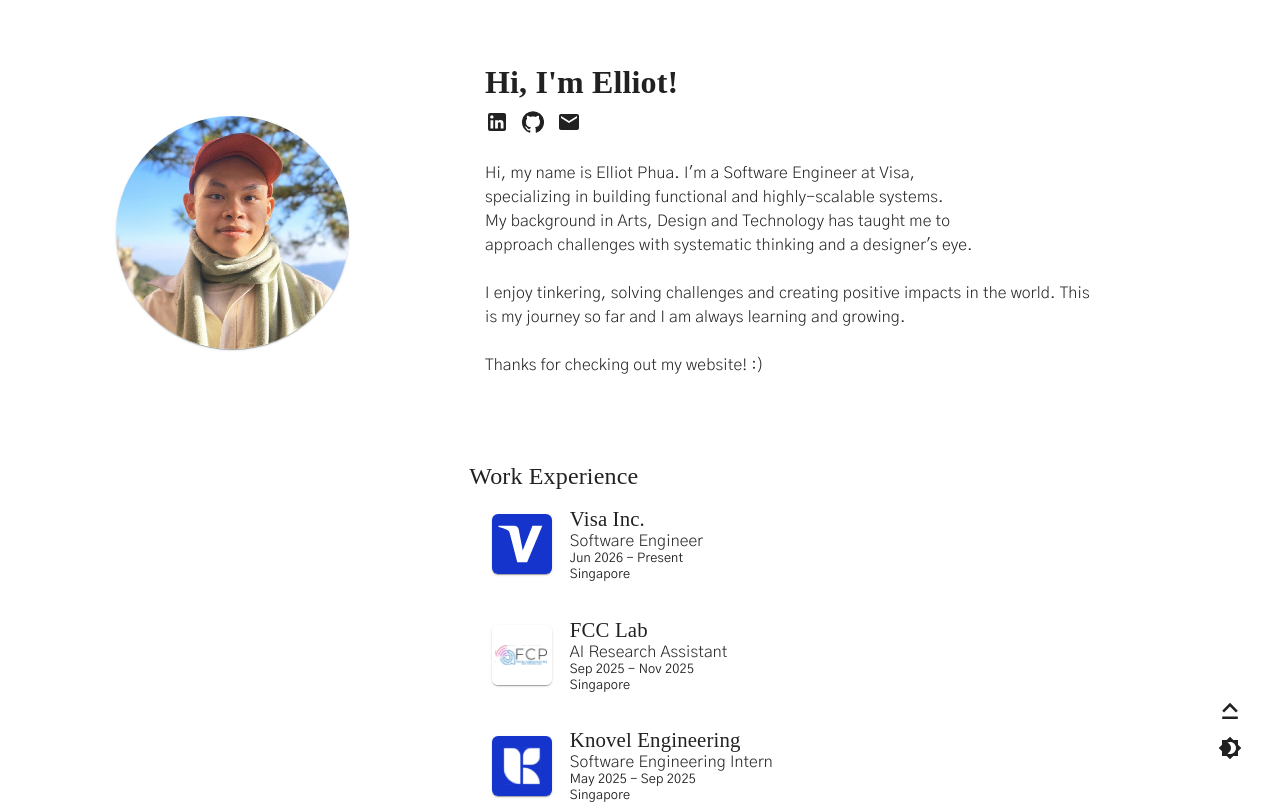
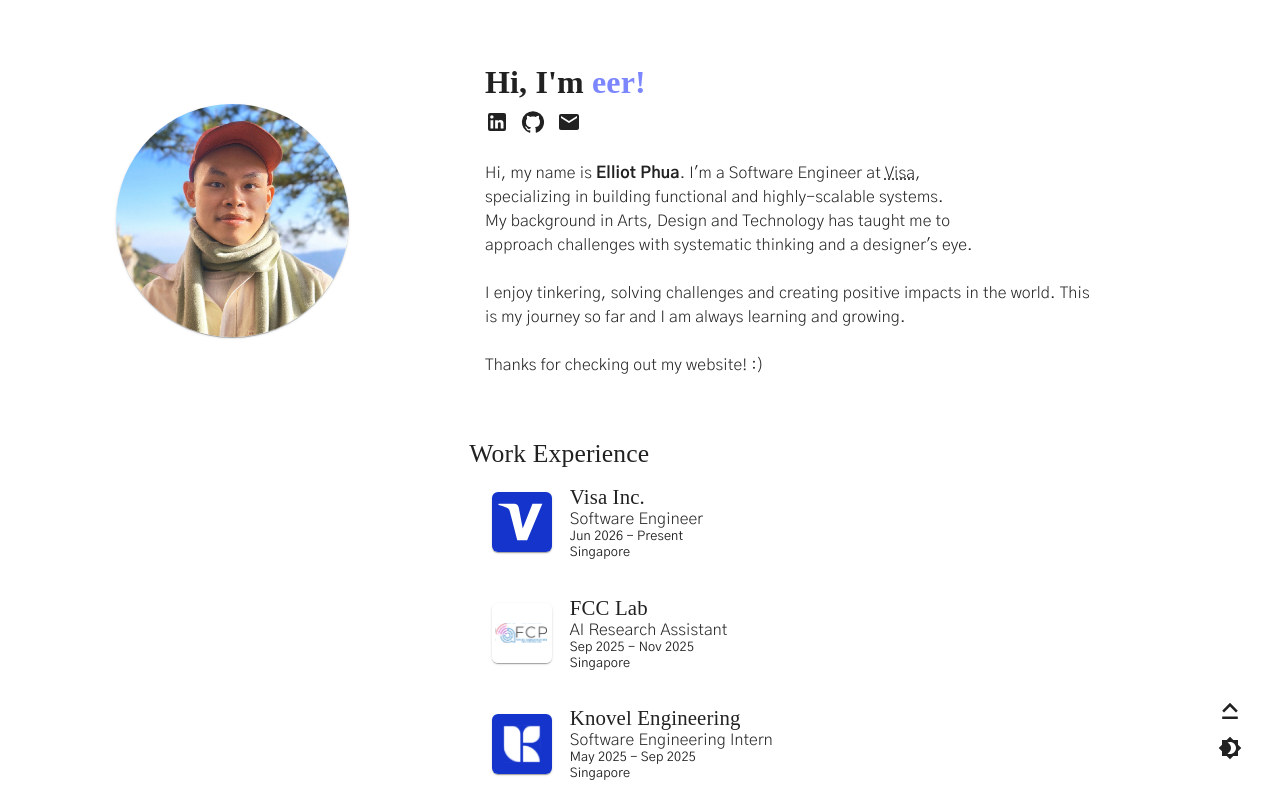
Before and after one commit to ElliotMonde/eliph, a React (Vite) app: page / in a window 1280 px wide. Shown: the top 804 px of the page. Built offline with nearby package versions, Linux system fonts and the light colour scheme; a web font is replaced by a local one.

Commit message:
Add gsap entrance animation for title text.

```diff
--- a/index.html
+++ b/index.html
@@ -9,7 +9,7 @@
       href="https://fonts.googleapis.com/css2?family=Averia+Serif+Libre:ital,wght@0,300;0,400;0,700;1,300;1,400;1,700&family=Gothic+A1:ital,wght@0,300;0,400;0,700;1,300;1,400;1,700&display=swap"
       rel="stylesheet">
     <meta name="viewport" content="width=device-width, initial-scale=1.0" />
-    <title>eliph | Elliot Phua</title>
+    <title>Elliot Phua</title>
     <meta name="description" content="Portfolio of Elliot Phua, Software Engineer at Visa with a multidisciplinary background in Arts, Design and Technology."/>
     <meta name="keywords" content="Elliot Phua, Software Engineer, Visa, SUTD, Singapore, Artist, Designer, Engineer, Elliot" />
     <meta name="author" content="Elliot Phua" />
--- a/package.json
+++ b/package.json
@@ -25,8 +25,10 @@
     "@mui/material": "^9.0.1",
     "@mui/styled-engine-sc": "^9.0.1",
     "@tailwindcss/vite": "^4.3.0",
+    "@types/gsap": "^1.20.2",
     "class-variance-authority": "^0.7.1",
     "clsx": "^2.1.1",
+    "gsap": "^3.15.0",
     "liquid-glass-react": "^1.1.1",
     "lucide-react": "^1.16.0",
     "react": "^19.2.6",
--- a/src/components/TitleCard.tsx
+++ b/src/components/TitleCard.tsx
@@ -1,11 +1,11 @@
 import Card from "@mui/material/Card";
-import TextType from "./typography/TextType";
 import LinkedInIcon from '@mui/icons-material/LinkedIn';
 import GitHubIcon from '@mui/icons-material/GitHub';
 import EmailIcon from '@mui/icons-material/Email';
 import CheckIcon from '@mui/icons-material/Check';
 import { useContext } from "react";
 import { AlertContext } from "../provider/AlertProvider";
+import ChangingText from "./animation/ChangingText";
 
 const photoStyle: React.CSSProperties = {
     background: "none",
@@ -18,10 +18,7 @@ const photoStyle: React.CSSProperties = {
 }
 
 const email: string = "elliotphua@gmail.com";
-const introduction: string[] = [
-    `Hi, my name is Elliot Phua. I'm a Software Engineer at Visa, specializing in building functional and highly-scalable systems. My background in Arts, Design and Technology has taught me to approach challenges with systematic thinking and a designer's eye.`,
-    `I enjoy tinkering, solving challenges and creating positive impacts in the world. This is my journey so far and I am always learning and growing.`,
-    `Thanks for checking out my website! :)`]
+
 interface SocialProp {
     link: string;
     icon: React.ReactNode;
@@ -52,8 +49,8 @@ export default function TitleCard() {
                 </Card>
             </div>
             {/* Name */}
-            <div className="flex flex-5 flex-col w-fit min-container max-sm:justify-center ml-5 mr-5 text-balance">
-                <div className="max-sm:self-center"><TextType text="Hi, I'm Elliot!" theme="header" /></div>
+            <div className="flex flex-5 flex-col w-full min-container max-sm:justify-center ml-5 mr-5 text-balance">
+                <div className="max-sm:self-center">{ <ChangingText/> }</div>
                 {/* Socials */}
                 <div className="flex flex-row gap-3 mt-2 max-sm:justify-center">
                     <Social aria-description="Redirect to Elliot's Linkedin" link="https://www.linkedin.com/in/elliotphua/" icon=<LinkedInIcon /> />
@@ -61,7 +58,13 @@ export default function TitleCard() {
                     <div onClick={copyEmail}><Social aria-description="Send email to Elliot or copy email address" link={`mailto:${email}`} icon=<EmailIcon /> /></div>
                 </div>
                 <div className="max-w-[80%] mt-5 max-sm:self-center">
-                    {introduction.map((s) => <span className="body">{s}<br/><br/></span>)}
+                    <span className="body">
+                        Hi, my name is <b>Elliot Phua</b>. I'm a Software Engineer at <a target="_blank" href="https://www.visa.com/" className="decoration-dotted underline">Visa</a>, specializing in building functional and highly-scalable systems. My background in Arts, Design and Technology has taught me to approach challenges with systematic thinking and a designer's eye.
+                        <br /><br />
+                        I enjoy tinkering, solving challenges and creating positive impacts in the world. This is my journey so far and I am always learning and growing.
+                        <br /><br />
+                        Thanks for checking out my website! :)
+                    </span>
                 </div>
             </div>
         </div>)
--- /dev/null
+++ b/src/components/animation/ChangingText.tsx
@@ -0,0 +1,74 @@
+import gsap from "gsap"
+import { useEffect, useRef, useState } from "react"
+import { TextPlugin } from "gsap/TextPlugin"
+
+gsap.registerPlugin(TextPlugin)
+
+export default function ChangingText() {
+    const wordsRef = useRef<HTMLSpanElement>(null);
+    const activeTlRef = useRef<gsap.core.Timeline | null>(null);
+    const [isAnimating, setIsAnimating] = useState<boolean>(false);
+    const name = "Elliot!";
+    const occupations = ["a Software Engineer!", "an Artist!", "a Designer!", "an Explorer!", "Elliot!"];
+
+    const triggerAnimation = (roles: string[]) => {
+
+        if (isAnimating) return;
+        setIsAnimating(true);
+        const tl = gsap.timeline({
+            onComplete: () => {
+                setIsAnimating(false);
+            }
+        });
+        activeTlRef.current = tl;
+        tl.set(wordsRef.current, { text: "" });
+
+        roles.slice(0, -1).forEach((word, _) => {
+            tl
+                .to(wordsRef.current, {
+                    duration: word.length * 0.06,
+                    text: { value: word, delimiter: "" },
+                    ease: "none"
+                })
+                .to({}, { duration: 1.6 })
+                .to(wordsRef.current, {
+                    duration: word.length * 0.04,
+                    text: { value: "", delimiter: "" },
+                    ease: "none"
+                })
+
+        });
+        tl
+            .to(wordsRef.current, {
+                duration: name.length * 0.06,
+                text: { value: name, delimiter: "" },
+                ease: "none"
+            })
+            .to({}, { duration: 1.6 })
+    };
+
+    const triggerIntroAnimation = () => {
+        const introSequence = [name, ...occupations];
+        triggerAnimation(introSequence);
+    };
+
+    useEffect(() => {
+        triggerIntroAnimation();
+        // Cleanup reference bounds on unmount
+        return () => {
+            if (activeTlRef.current) activeTlRef.current.kill();
+        }
+    }, [])
+
+    return (
+        <span className="header">
+            Hi, I'm{" "}
+            <span className={`header transition-all duration-300 ${isAnimating ? " text-indigo-400" : "text-transparent bg-clip-text bg-linear-to-r from-blue-400 to-indigo-500 hover:brightness-125"}`} onMouseEnter={() => {
+                if (isAnimating) return;
+                triggerAnimation(occupations);
+            }}>
+                <span ref={wordsRef}></span>
+            </span>
+        </span>
+    )
+}
--- a/src/style.css
+++ b/src/style.css
@@ -37,7 +37,7 @@ body {
 }
 
 .subheader {
-  font: 1.5rem var(--serif);
+  font: 1.6rem var(--serif);
   font-weight: 400;
 }
 
```
Also changed, not shown: 1 other file (tests, documents, lock files or other folders).
